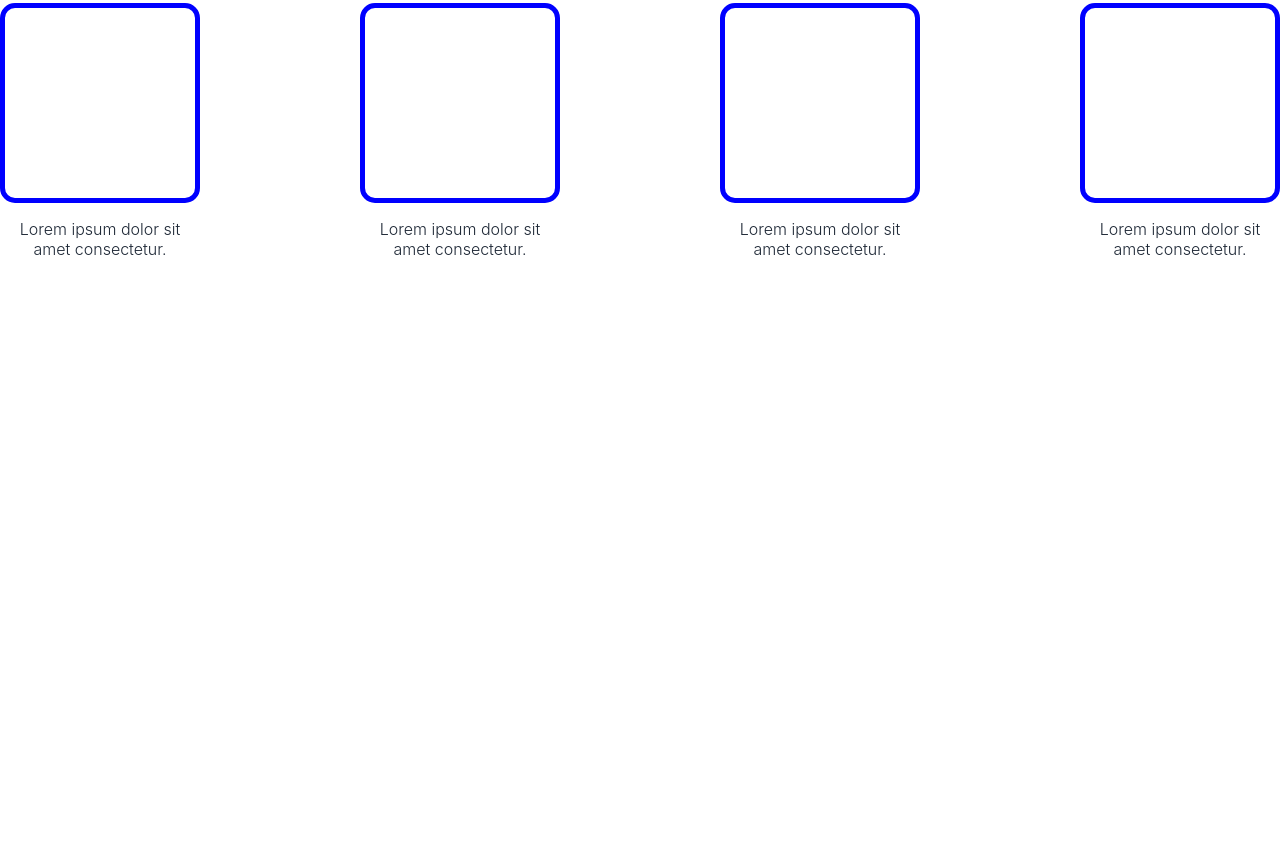
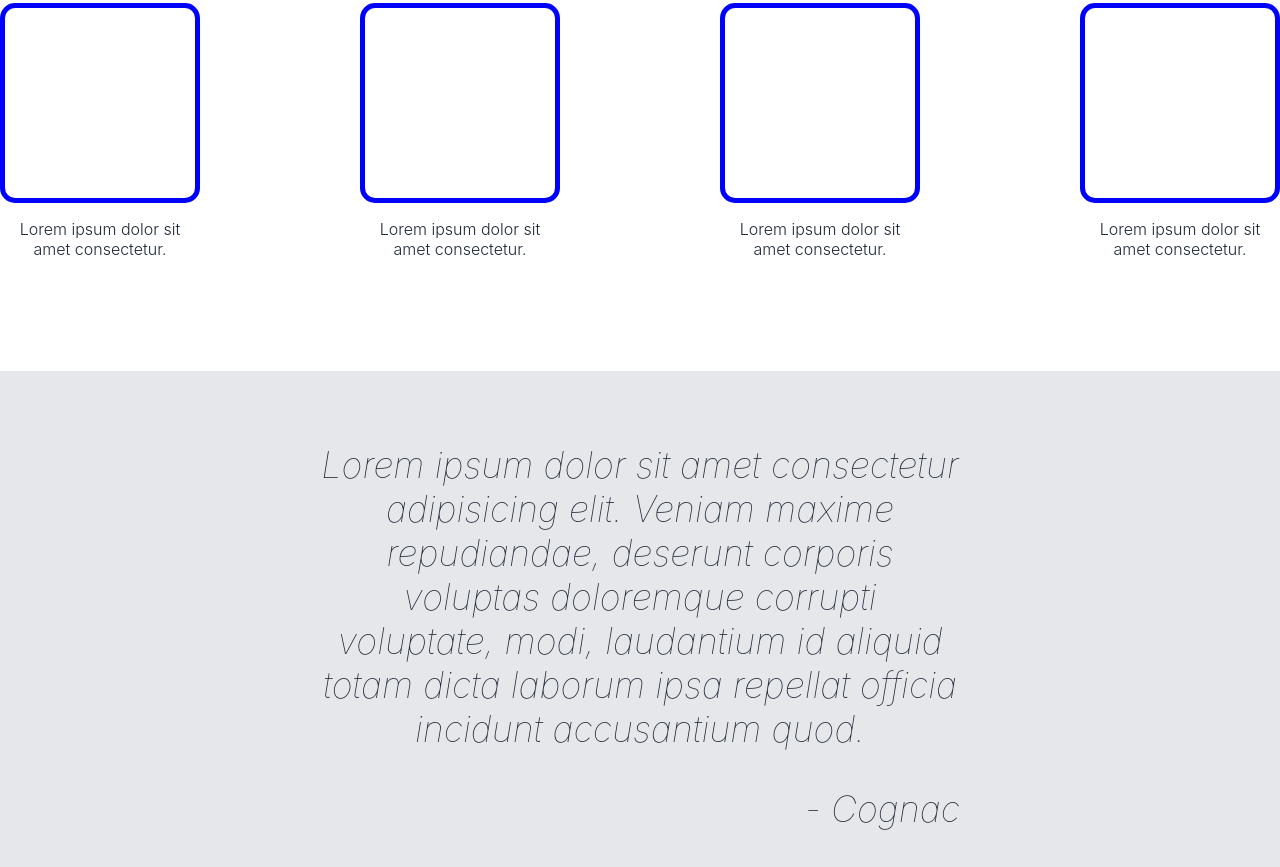
Before and after one commit to thereisnocognac/ProjectLanding, a plain HTML site: page index.html in a window 1280 px wide. Shown: the part 910-1777 px from the top of the page. Before the commit the page ends 1281 px from the top, so only its background shows below. Drawn offline with Linux system fonts and the light colour scheme.

Commit message:
Added quote section

```diff
--- a/index.html
+++ b/index.html
@@ -47,6 +47,7 @@
 
 
     <div class="content">
+
         <h2>Random Information</h2>
 
         <div class="cards">
@@ -75,6 +76,26 @@
     </div>
 
 
+    <!-- QUOTE -->
+
+
+    <div class="quote">
+        <blockquote>
+            <p>Lorem ipsum dolor sit amet consectetur adipisicing elit. Veniam maxime repudiandae, deserunt corporis
+                voluptas doloremque corrupti voluptate, modi, laudantium id aliquid totam dicta laborum ipsa repellat
+                officia incidunt accusantium quod.</p>
+            <figcaption>- Cognac</figcaption>
+        </blockquote>
+    </div>
+
+
+    <!-- FOOTER -->
+
+
+    <div>
+
+    </div>
+
 
 
 
--- a/style.css
+++ b/style.css
@@ -19,7 +19,9 @@ body {
     margin: 0%;
 }
 
+
 /* HEADER */
+
 
 .header-colour {
     background-color: #1F2937;
@@ -53,7 +55,9 @@ body {
     color: #E5E7EB;
 }
 
+
 /* MAIN */
+
 
 .main {
     display: flex;
@@ -91,7 +95,9 @@ body {
     margin-top: 20px;
 }
 
+
 /* CONTENT */
+
 
 .content {
     display: flex;
@@ -133,3 +139,30 @@ body {
     height: 200px;
     border-radius: 15px;
 }
+
+
+/* QUOTE */
+
+
+.quote {
+    display: flex;
+    flex-direction: column;
+    background-color: #E5E7EB;
+    align-items: center;
+    text-align: center;
+}
+
+.quote blockquote {
+    font-style: italic;
+    max-width: 50%;
+    font-size: 36px;
+    font-weight: lighter;
+    color: #1F2937;
+}
+
+.quote figcaption {
+    text-align: right;
+}
+
+
+/* FOOTER */
```
